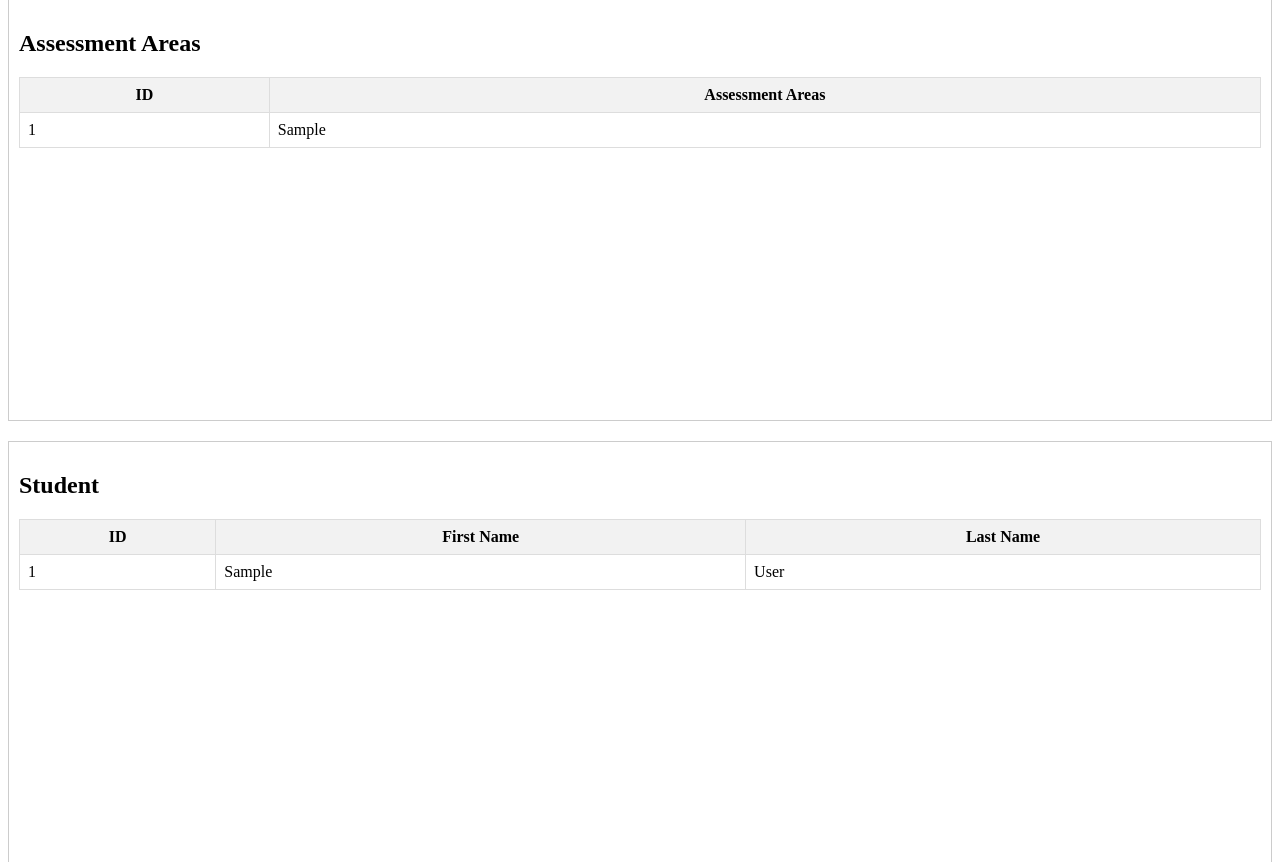
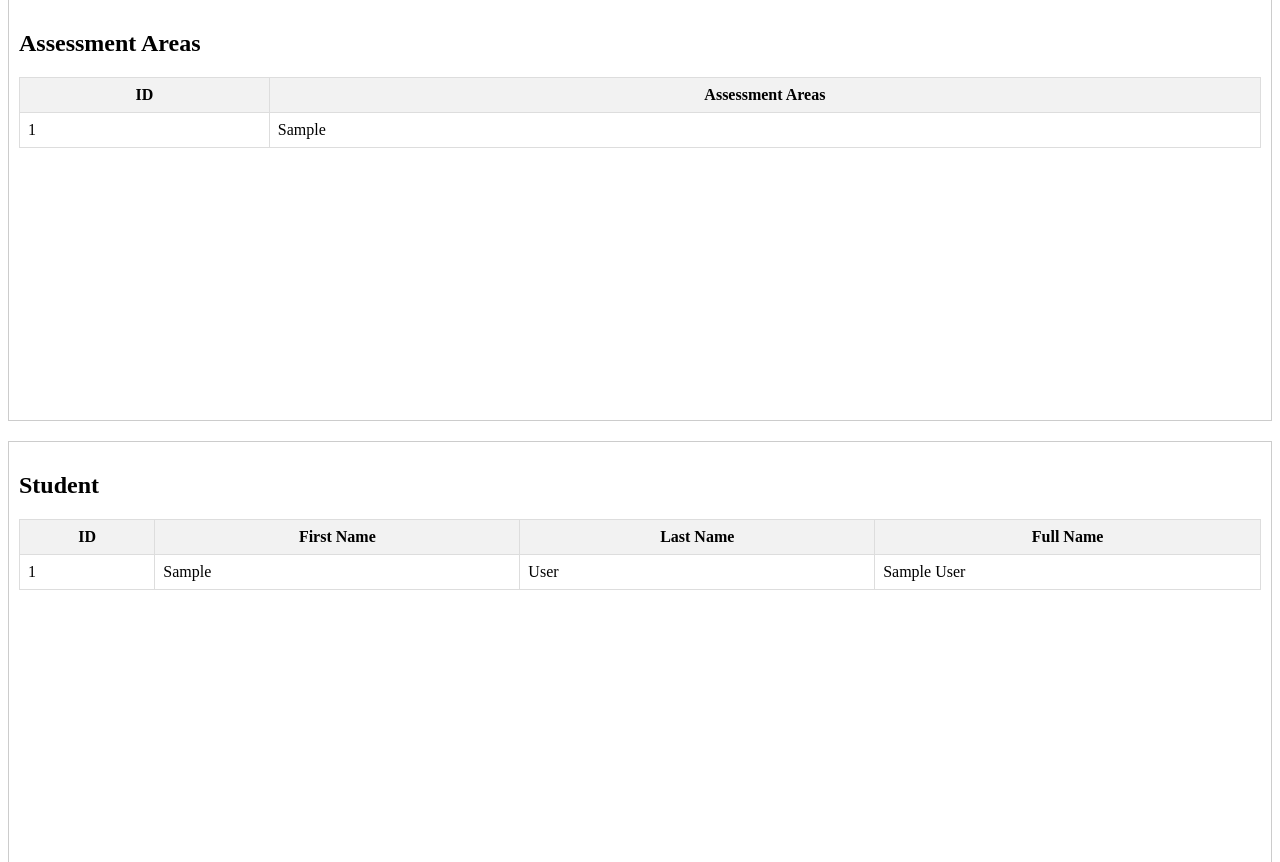
Before and after one commit to Samitha10/Django-Assignment, a Django app: page /data/ in a window 1280 px wide. Shown: the part 965-1827 px from the top of the page. Run offline with Django 5.2, Linux system fonts and the light colour scheme; tables that the repository leaves empty hold one stand-in row (values such as "Sample post").

Commit message:
feat: Add full name column to data table in data.html

```diff
--- a/app/templates/app/data.html
+++ b/app/templates/app/data.html
@@ -94,6 +94,7 @@
                     <th>ID</th>
                     <th>First Name</th>
                     <th>Last Name</th>
+                    <th>Full Name</th>
                 </tr>
             </thead>
             <tbody>
@@ -102,6 +103,7 @@
                     <td>{{ item.id }}</td>
                     <td>{{ item.first_name }}</td>
                     <td>{{ item.last_name }}</td>
+                    <td>{{ item.first_name }} {{ item.last_name }}</td>
                 </tr>
                 {% endfor %}
             </tbody>
```
